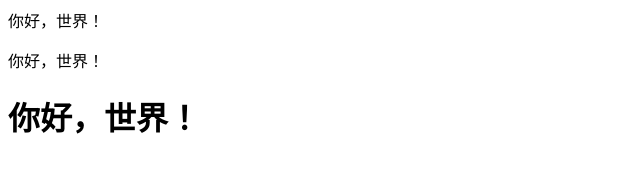
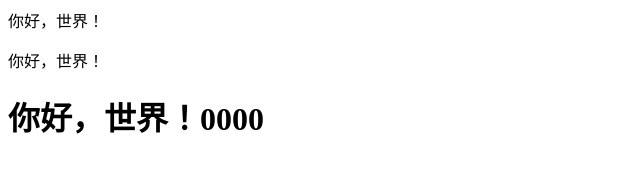
Before and after one commit to mengxiangguo/1012ceshi, a plain HTML site: page index.html in a window 1280 px wide. Shown: the whole page, without its empty margins (0-640 px from the left). Drawn offline with Linux system fonts and the light colour scheme.

Commit message:
Update index.html

```diff
--- a/index.html
+++ b/index.html
@@ -1,3 +1,3 @@
 <p>你好，世界！</p>
   <p>你好，世界！</p>
-    <h1>你好，世界！</h1>
+    <h1>你好，世界！0000</h1>
```
